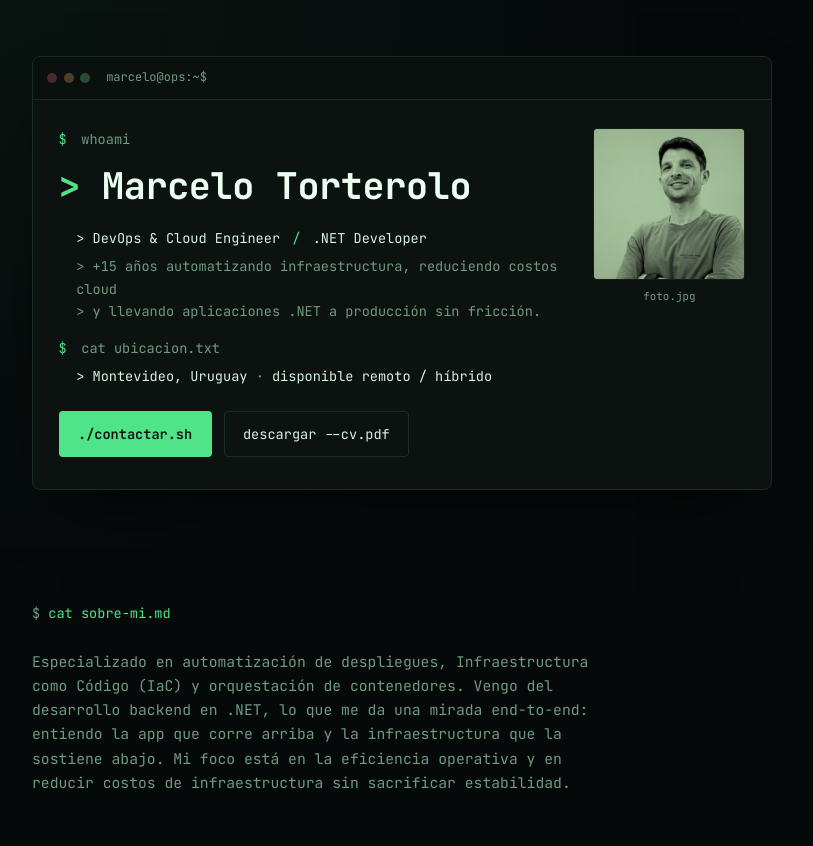
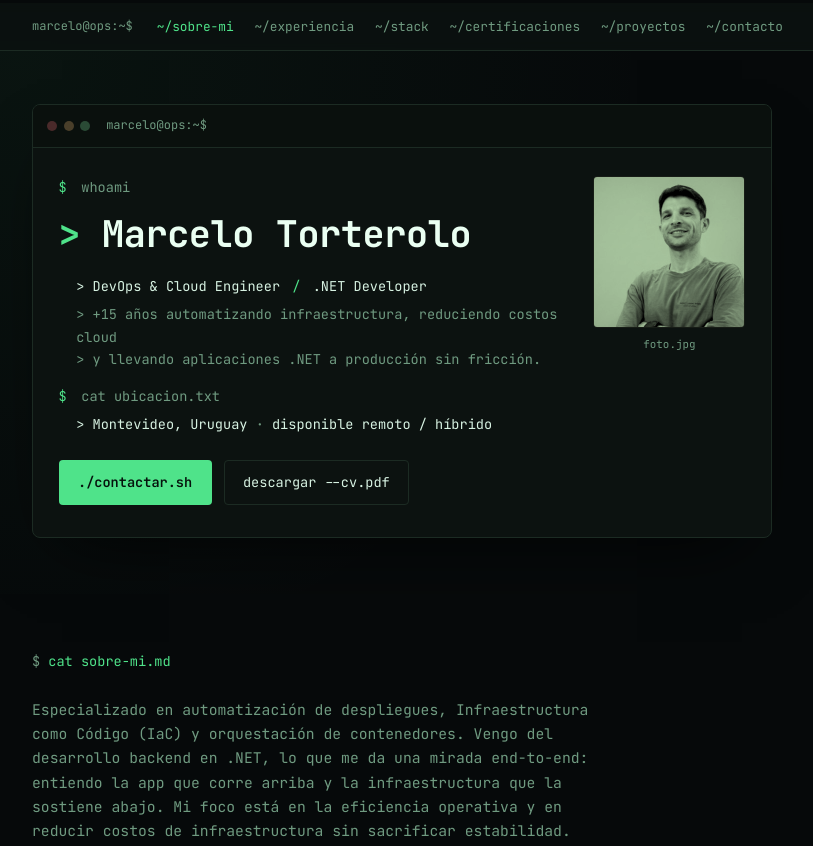
Before and after one commit to marcetorterolo/marcetorterolo.github.io, a plain HTML site: page index.html in a window 1280 px wide. Shown: the top 846 px of the page, without its empty margins (238-1051 px from the left). Drawn offline with Linux system fonts and the light colour scheme.

Commit message:
feat: actualizar experiencia/skills del CV y sumar nav sticky + animaciones
- Sincronizar sección Experiencia con el CV actualizado (roles, fechas,
  bullets de Switch, Middlesoft y Geocom)
- Agregar secciones Educación e Idiomas, y teléfono en Contacto
- Ampliar stack técnico (Azure, GitLab CI, Docker Swarm, C++, SQL Server)
- Agregar cursor parpadeante en el hero y reveal on scroll por sección
- Agregar barra de progreso de scroll fija
- Agregar nav sticky con highlight de sección activa
- Agregar .claude/launch.json para preview local con http.server

```diff
--- a/assets/css/style.css
+++ b/assets/css/style.css
@@ -48,6 +48,68 @@ body {
 ::selection {
   background: var(--accent);
   color: #06120c;
+}
+
+/* ---------- Nav ---------- */
+
+.nav {
+  position: sticky;
+  top: 3px;
+  z-index: 900;
+  background: rgba(12, 18, 16, 0.9);
+  backdrop-filter: blur(6px);
+  border-bottom: 1px solid var(--line);
+}
+
+.nav__inner {
+  display: flex;
+  align-items: center;
+  justify-content: space-between;
+  gap: 1.5rem;
+  padding: 0.7rem 1.25rem;
+  overflow-x: auto;
+  scrollbar-width: none;
+}
+
+.nav__inner::-webkit-scrollbar {
+  display: none;
+}
+
+.nav__brand {
+  flex: 0 0 auto;
+  color: var(--text-dim);
+  font-size: 0.75rem;
+  text-decoration: none;
+  white-space: nowrap;
+}
+
+.nav__brand:hover {
+  color: var(--accent);
+}
+
+.nav__links {
+  display: flex;
+  align-items: center;
+  gap: 1.3rem;
+  margin: 0;
+  padding: 0;
+  list-style: none;
+  white-space: nowrap;
+}
+
+.nav__links a {
+  color: var(--text-dim);
+  text-decoration: none;
+  font-size: 0.8rem;
+  transition: color 0.15s ease;
+}
+
+.nav__links a:hover {
+  color: var(--text);
+}
+
+.nav__links a.is-active {
+  color: var(--accent);
 }
 
 /* ---------- Terminal window chrome ---------- */
@@ -142,6 +204,17 @@ body {
   color: var(--accent);
 }
 
+.hero__name::after {
+  content: '';
+  display: inline-block;
+  width: 0.55ch;
+  height: 0.9em;
+  margin-left: 0.15em;
+  background: var(--accent);
+  vertical-align: -0.1em;
+  animation: cursor-blink 1s steps(1) infinite;
+}
+
 .sep {
   color: var(--accent);
   margin: 0 0.3em;
@@ -230,6 +303,7 @@ body {
 .section {
   padding: 3.5rem 0;
   border-bottom: 1px solid var(--line);
+  scroll-margin-top: 56px;
 }
 
 .section--alt {
@@ -618,8 +692,53 @@ body {
   }
 }
 
+/* ---------- Scroll progress bar ---------- */
+
+.scroll-progress {
+  position: fixed;
+  top: 0;
+  left: 0;
+  height: 3px;
+  width: 0%;
+  background: var(--accent);
+  z-index: 1000;
+  transition: width 0.1s linear;
+}
+
+/* ---------- Scroll reveal ---------- */
+
+@keyframes cursor-blink {
+  0%, 49% { opacity: 1; }
+  50%, 100% { opacity: 0; }
+}
+
+.reveal {
+  opacity: 0;
+  transform: translateY(16px);
+  transition: opacity 0.6s ease, transform 0.6s ease;
+}
+
+.reveal--visible {
+  opacity: 1;
+  transform: none;
+}
+
 @media (prefers-reduced-motion: reduce) {
   html {
     scroll-behavior: auto;
   }
+
+  .hero__name::after {
+    animation: none;
+  }
+
+  .scroll-progress {
+    transition: none;
+  }
+
+  .reveal {
+    opacity: 1;
+    transform: none;
+    transition: none;
+  }
 }
--- a/assets/js/main.js
+++ b/assets/js/main.js
@@ -1,2 +1,67 @@
 // Año dinámico en el footer
 document.getElementById('year').textContent = new Date().getFullYear();
+
+// Barra de progreso de scroll
+const scrollProgress = document.getElementById('scrollProgress');
+
+if (scrollProgress) {
+  const updateProgress = () => {
+    const scrollTop = window.scrollY;
+    const docHeight = document.documentElement.scrollHeight - window.innerHeight;
+    const percent = docHeight > 0 ? (scrollTop / docHeight) * 100 : 0;
+    scrollProgress.style.width = `${percent}%`;
+  };
+
+  updateProgress();
+  window.addEventListener('scroll', updateProgress, { passive: true });
+  window.addEventListener('resize', updateProgress);
+}
+
+// Highlight del link activo en el nav según la sección visible
+const navLinks = document.querySelectorAll('.nav__links a');
+
+if ('IntersectionObserver' in window && navLinks.length) {
+  const linkByHash = new Map();
+  navLinks.forEach((link) => linkByHash.set(link.getAttribute('href'), link));
+
+  const navSections = [...linkByHash.keys()]
+    .map((hash) => document.querySelector(hash))
+    .filter(Boolean);
+
+  const navObserver = new IntersectionObserver(
+    (entries) => {
+      entries.forEach((entry) => {
+        const link = linkByHash.get(`#${entry.target.id}`);
+        if (!link) return;
+        if (entry.isIntersecting) {
+          navLinks.forEach((l) => l.classList.remove('is-active'));
+          link.classList.add('is-active');
+        }
+      });
+    },
+    { threshold: 0, rootMargin: '-45% 0px -50% 0px' }
+  );
+
+  navSections.forEach((section) => navObserver.observe(section));
+}
+
+// Reveal de secciones al hacer scroll
+const revealTargets = document.querySelectorAll('main .section');
+
+if ('IntersectionObserver' in window && revealTargets.length) {
+  revealTargets.forEach((el) => el.classList.add('reveal'));
+
+  const observer = new IntersectionObserver(
+    (entries) => {
+      entries.forEach((entry) => {
+        if (entry.isIntersecting) {
+          entry.target.classList.add('reveal--visible');
+          observer.unobserve(entry.target);
+        }
+      });
+    },
+    { threshold: 0.15, rootMargin: '0px 0px -60px 0px' }
+  );
+
+  revealTargets.forEach((el) => observer.observe(el));
+}
--- a/index.html
+++ b/index.html
@@ -48,6 +48,22 @@
   </script>
 </head>
 <body>
+
+  <div class="scroll-progress" id="scrollProgress"></div>
+
+  <nav class="nav" id="siteNav" aria-label="Navegación principal">
+    <div class="container nav__inner">
+      <a href="#" class="nav__brand">marcelo@ops:~$</a>
+      <ul class="nav__links">
+        <li><a href="#sobre-mi">~/sobre-mi</a></li>
+        <li><a href="#experiencia">~/experiencia</a></li>
+        <li><a href="#stack">~/stack</a></li>
+        <li><a href="#certificaciones">~/certificaciones</a></li>
+        <li><a href="#proyectos">~/proyectos</a></li>
+        <li><a href="#contacto">~/contacto</a></li>
+      </ul>
+    </div>
+  </nav>
 
   <header class="hero">
     <div class="container">
@@ -137,16 +153,12 @@
               <p class="timeline__role">Switch Software Solutions</p>
               <ul class="subroles">
                 <li class="subrole">
-                  <p class="subrole__head"><span class="subrole__name">DevOps Analyst</span><span class="subrole__period">dic. 2021 – abr. 2026</span></p>
+                  <p class="subrole__head"><span class="subrole__name">DevOps & Cloud Engineer</span><span class="subrole__period">dic. 2021 – abr. 2026</span></p>
                   <p class="timeline__desc">FinOps con AWS Lambda + EventBridge (‑30% gasto mensual cloud); migración multi-cloud AWS/GCP con Terraform (aprovisionamiento de días a minutos); CI/CD con ArgoCD + Kubernetes; automatización total de servidores con Ansible; modernización on-prem → cloud-native (GCP); facilitador técnico SRE/Support.</p>
                 </li>
                 <li class="subrole">
-                  <p class="subrole__head"><span class="subrole__name">.NET Semi Sr Developer</span><span class="subrole__period">feb. 2021 – dic. 2021</span></p>
-                  <p class="timeline__desc">Servicios backend escalables en C# / .NET Core con MySQL y MongoDB; flujos de trabajo con Git y metodologías ágiles; pruebas unitarias.</p>
-                </li>
-                <li class="subrole">
-                  <p class="subrole__head"><span class="subrole__name">.NET Developer</span><span class="subrole__period">nov. 2019 – feb. 2021</span></p>
-                  <p class="timeline__desc">C# / .NET Core con Angular y Entity Framework sobre SQL Server, MongoDB y MySQL; Docker, Kubernetes.</p>
+                  <p class="subrole__head"><span class="subrole__name">.NET Semi Sr Developer</span><span class="subrole__period">nov. 2019 – nov. 2021</span></p>
+                  <p class="timeline__desc">Servicios backend escalables en C# / .NET Core con MySQL y MongoDB (NoSQL) para aplicaciones de alta disponibilidad, con Angular y Entity Framework sobre SQL Server; flujos de trabajo con Git y metodologías ágiles; pruebas unitarias y buenas prácticas de versionado.</p>
                 </li>
               </ul>
             </div>
@@ -158,7 +170,7 @@
               <ul class="subroles">
                 <li class="subrole">
                   <p class="subrole__head"><span class="subrole__name">Full Stack .NET Developer</span><span class="subrole__period">oct. 2018 – nov. 2019</span></p>
-                  <p class="timeline__desc">Diseño y desarrollo de aplicaciones web front-end y back-end con C#, HTML, CSS, JavaScript, jQuery, Bootstrap, ASP.NET, SQL Server y NHibernate.</p>
+                  <p class="timeline__desc">Diseño y desarrollo de aplicaciones web full-stack con MVC, C#, JavaScript y SQL Server.</p>
                 </li>
               </ul>
             </div>
@@ -213,12 +225,17 @@
           <li class="tag">Terraform</li>
           <li class="tag">AWS</li>
           <li class="tag">GCP</li>
+          <li class="tag">Azure</li>
           <li class="tag">Kubernetes</li>
           <li class="tag">ArgoCD</li>
           <li class="tag">GitHub Actions</li>
+          <li class="tag">GitLab CI</li>
           <li class="tag">Ansible</li>
+          <li class="tag">Docker Swarm</li>
           <li class="tag">.NET Core</li>
           <li class="tag">C#</li>
+          <li class="tag">C++</li>
+          <li class="tag">SQL Server</li>
           <li class="tag">MySQL</li>
           <li class="tag">MongoDB</li>
         </ul>
@@ -244,6 +261,37 @@
             <p class="cert__meta">Udemy · emitida jun 2023</p>
             <a href="https://www.udemy.com/certificate/UC-da683697-0d96-4401-a896-f2848eb38d50/" target="_blank" rel="noopener noreferrer">ver credencial →</a>
           </li>
+        </ul>
+      </div>
+    </section>
+
+    <section id="educacion" class="section section--alt">
+      <div class="container">
+        <h2 class="cmd">cat educacion.log</h2>
+        <ul class="certs">
+          <li class="cert">
+            <div class="cert__head">
+              <span class="cert__name">Ingeniería en Computación</span>
+              <span class="cert__badge">cursada, no finalizada</span>
+            </div>
+            <p class="cert__meta">Facultad de Ingeniería · Universidad de la República (UdelaR)</p>
+          </li>
+          <li class="cert">
+            <div class="cert__head">
+              <span class="cert__name">Docente de Programación Avanzada</span>
+            </div>
+            <p class="cert__meta">Tecnólogo en Informática · UTU</p>
+          </li>
+        </ul>
+      </div>
+    </section>
+
+    <section id="idiomas" class="section">
+      <div class="container">
+        <h2 class="cmd">cat idiomas.txt</h2>
+        <ul class="tags">
+          <li class="tag">Español — Nativo</li>
+          <li class="tag">Inglés — B2</li>
         </ul>
       </div>
     </section>
```
Also changed, not shown: 1 other file.
